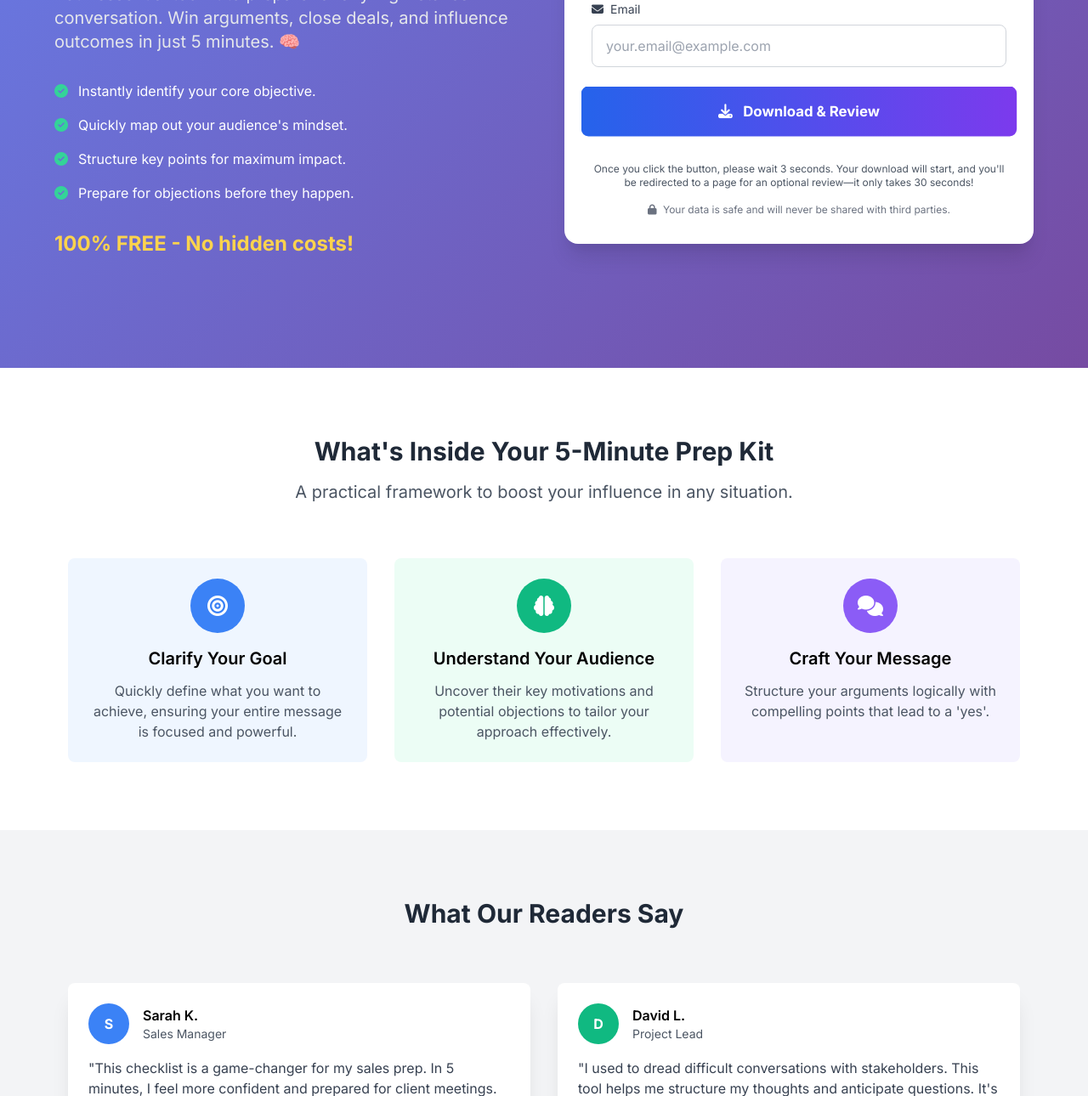
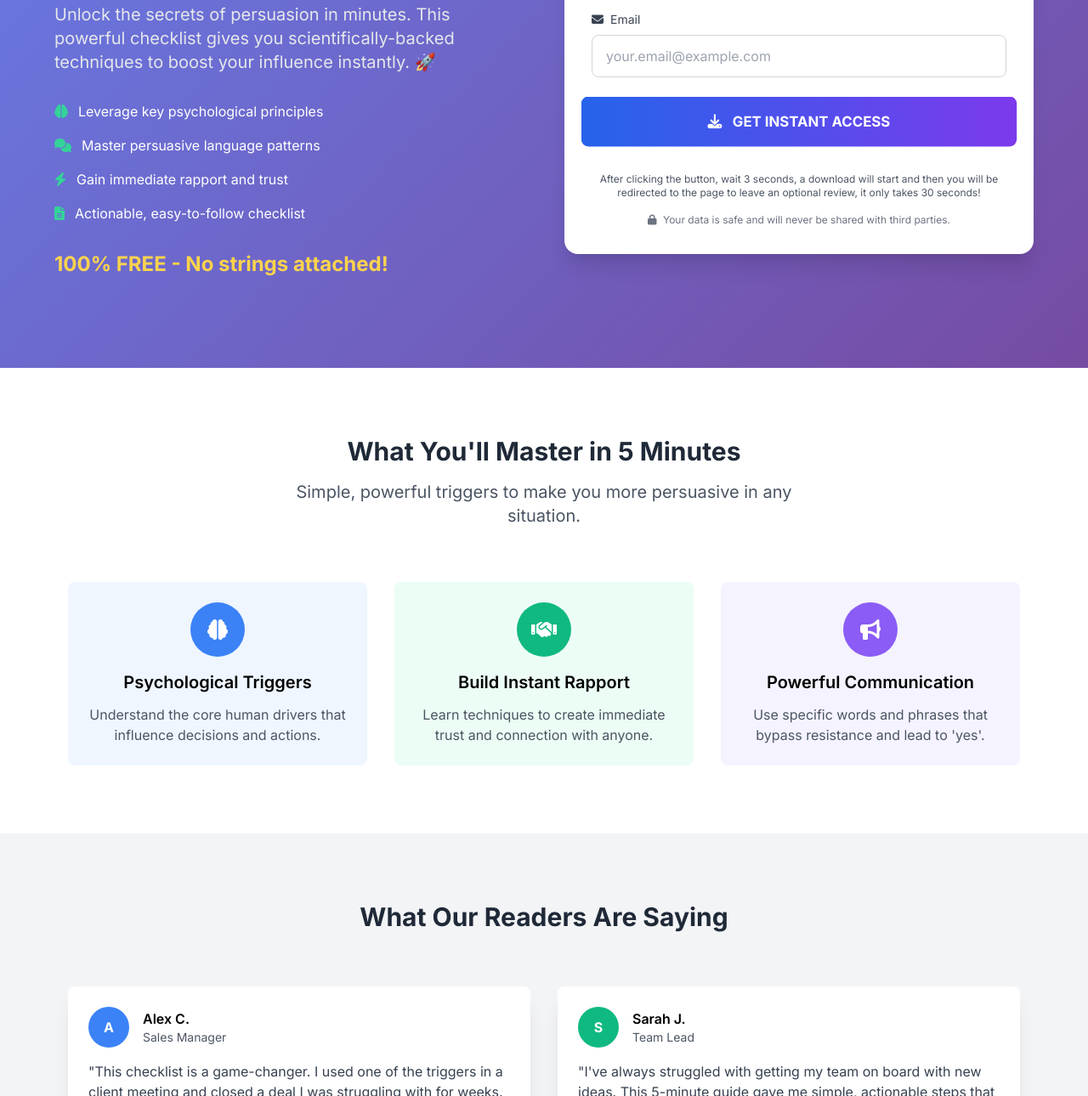
Before and after one commit to etailup/5-ipi2d-ms-en-extralp, a plain HTML site: page index.html in a window 1280 px wide. Shown: the part 367-1657 px from the top of the page at 85% size. Drawn offline with nearby package versions, Linux system fonts and the light colour scheme.

Commit message:
commit message

```diff
--- a/index.html
+++ b/index.html
@@ -3,7 +3,7 @@
 <head>
     <meta charset="UTF-8">
     <meta name="viewport" content="width=device-width, initial-scale=1.0">
-    <title>The 5-Minute Persuasion Prep Checklist - Download FREE!</title>
+    <title>🚀 Instant Influence Triggers - FREE Checklist!</title>
     <link href="https://cdn.jsdelivr.net/npm/tailwindcss@2.2.19/dist/tailwind.min.css" rel="stylesheet">
     <link rel="stylesheet" href="https://cdn.jsdelivr.net/npm/@fortawesome/fontawesome-free@6.4.0/css/all.min.css">
     <link href="https://fonts.googleapis.com/css2?family=Inter:wght@300;400;600;700&display=swap" rel="stylesheet">
@@ -22,7 +22,7 @@
 <body class="bg-gray-50">
 
     <!-- Hero Section -->
-    <div class="gradient-bg min-h-screen flex items-center justify-center px-4 py-16">
+    <div class="gradient-bg min-h-screen flex items-center justify-center px-4">
         <div class="max-w-6xl mx-auto">
             <div class="grid md:grid-cols-2 gap-12 items-center">
 
@@ -30,41 +30,41 @@
                 <div class="text-white">
                     <div class="mb-6">
                         <span class="bg-yellow-400 text-black px-4 py-2 rounded-full text-sm font-semibold">
-                            💡 FREE CHECKLIST
+                            ⚡️ FREE CHECKLIST
                         </span>
                     </div>
 
                     <h1 class="text-4xl md:text-5xl font-bold mb-6 leading-tight">
-                        <span class="block">The 5-Minute</span>
-                        <span class="block text-yellow-300">Persuasion Prep</span>
-                        <span class="block">Checklist</span>
+                        <span class="block">Instant Influence</span>
+                        <span class="block text-yellow-300">Triggers</span>
+                        <span class="block">Your 5-Minute Persuasion Power-Up</span>
                     </h1>
 
                     <p class="text-xl mb-8 text-gray-200">
-                        Your essential toolkit to prepare for any high-stakes conversation. Win arguments, close deals, and influence outcomes in just 5 minutes. 🧠
+                        Unlock the secrets of persuasion in minutes. This powerful checklist gives you scientifically-backed techniques to boost your influence instantly. 🚀
                     </p>
 
                     <div class="space-y-4 mb-8">
                         <div class="flex items-center">
-                            <i class="fas fa-check-circle text-green-400 mr-3"></i>
-                            <span>Instantly identify your core objective.</span>
+                            <i class="fas fa-brain text-green-400 mr-3"></i>
+                            <span>Leverage key psychological principles</span>
                         </div>
                         <div class="flex items-center">
-                            <i class="fas fa-check-circle text-green-400 mr-3"></i>
-                            <span>Quickly map out your audience's mindset.</span>
+                            <i class="fas fa-comments text-green-400 mr-3"></i>
+                            <span>Master persuasive language patterns</span>
                         </div>
                         <div class="flex items-center">
-                            <i class="fas fa-check-circle text-green-400 mr-3"></i>
-                            <span>Structure key points for maximum impact.</span>
+                            <i class="fas fa-bolt text-green-400 mr-3"></i>
+                            <span>Gain immediate rapport and trust</span>
                         </div>
                         <div class="flex items-center">
-                            <i class="fas fa-check-circle text-green-400 mr-3"></i>
-                            <span>Prepare for objections before they happen.</span>
+                            <i class="fas fa-file-alt text-green-400 mr-3"></i>
+                            <span>Actionable, easy-to-follow checklist</span>
                         </div>
                     </div>
 
                     <div class="text-2xl font-bold text-yellow-300">
-                        100% FREE - No hidden costs!
+                        100% FREE - No strings attached!
                     </div>
                 </div>
 
@@ -72,10 +72,10 @@
                 <div class="bg-white rounded-2xl p-8 card-shadow">
                     <div class="text-center mb-6">
                         <h3 class="text-2xl font-bold text-gray-800 mb-2">
-                            Download Your Checklist Now!
+                            Get Your FREE Checklist Now!
                         </h3>
                         <p class="text-gray-600">
-                            Enter your details to get the ultimate persuasion prep tool.
+                            Enter your details to instantly receive the 5-minute power-up guide
                         </p>
                     </div>
 
@@ -107,16 +107,15 @@
                         <input type="hidden" name="number_title" value="5. Instant Persuasion in 21 Days">
                         <input type="hidden" name="number_title_language" value="5. Instant Persuasion in 21 Days (English)">
                         <input type="hidden" name="extra_folder_link" value="https://drive.google.com/drive/folders/11i-OeBUH7CucHAszGIOpYF-1r7S_ok59">
-                        <input type="hidden" name="extra_pdf_link" value="https://drive.google.com/file/d/1RMEdllGRhXZhrFdNAG2M1VlCAAOBKQkq/view?usp=drive_link">
+                        <input type="hidden" name="extra_pdf_link" value="https://drive.google.com/file/d/12LLMPxoEMGkD9sS2M76hnZ12eQPjHCuo/view?usp=drive_link">
                         <input type="hidden" name="review_link" value="https://pxl.to/5-ipi2d-ms-en-review">
 
                         <button type="submit"
                                 class="w-full bg-gradient-to-r from-blue-600 to-purple-600 text-white font-bold py-4 px-6 rounded-lg btn-hover pulse-animation">
                             <i class="fas fa-download mr-2"></i>
-                            Download & Review
+                            GET INSTANT ACCESS
                         </button>
-
-                         <p class="text-xs text-gray-600 pt-2 text-center">Once you click the button, please wait 3 seconds. Your download will start, and you'll be redirected to a page for an optional review—it only takes 30 seconds!</p>
+                         <p class="text-xs text-gray-600 pt-2 text-center">After clicking the button, wait 3 seconds, a download will start and then you will be redirected to the page to leave an optional review, it only takes 30 seconds!</p>
                     </form>
 
                     <div class="mt-4 text-center">
@@ -135,41 +134,41 @@
         <div class="max-w-6xl mx-auto px-4">
             <div class="text-center mb-16">
                 <h2 class="text-3xl font-bold text-gray-800 mb-4">
-                    What's Inside Your 5-Minute Prep Kit
+                    What You'll Master in 5 Minutes
                 </h2>
                 <p class="text-xl text-gray-600 max-w-2xl mx-auto">
-                    A practical framework to boost your influence in any situation.
+                    Simple, powerful triggers to make you more persuasive in any situation.
                 </p>
             </div>
 
             <div class="grid md:grid-cols-3 gap-8">
                 <div class="text-center p-6 rounded-lg bg-blue-50">
                     <div class="w-16 h-16 bg-blue-500 rounded-full flex items-center justify-center mx-auto mb-4">
-                        <i class="fas fa-bullseye text-white text-2xl"></i>
+                        <i class="fas fa-brain text-white text-2xl"></i>
                     </div>
-                    <h3 class="text-xl font-semibold mb-3">Clarify Your Goal</h3>
+                    <h3 class="text-xl font-semibold mb-3">Psychological Triggers</h3>
                     <p class="text-gray-600">
-                        Quickly define what you want to achieve, ensuring your entire message is focused and powerful.
+                        Understand the core human drivers that influence decisions and actions.
                     </p>
                 </div>
 
                 <div class="text-center p-6 rounded-lg bg-green-50">
                     <div class="w-16 h-16 bg-green-500 rounded-full flex items-center justify-center mx-auto mb-4">
-                        <i class="fas fa-brain text-white text-2xl"></i>
+                        <i class="fas fa-handshake text-white text-2xl"></i>
                     </div>
-                    <h3 class="text-xl font-semibold mb-3">Understand Your Audience</h3>
+                    <h3 class="text-xl font-semibold mb-3">Build Instant Rapport</h3>
                     <p class="text-gray-600">
-                        Uncover their key motivations and potential objections to tailor your approach effectively.
+                        Learn techniques to create immediate trust and connection with anyone.
                     </p>
                 </div>
 
                 <div class="text-center p-6 rounded-lg bg-purple-50">
                     <div class="w-16 h-16 bg-purple-500 rounded-full flex items-center justify-center mx-auto mb-4">
-                        <i class="fas fa-comments text-white text-2xl"></i>
+                        <i class="fas fa-bullhorn text-white text-2xl"></i>
                     </div>
-                    <h3 class="text-xl font-semibold mb-3">Craft Your Message</h3>
+                    <h3 class="text-xl font-semibold mb-3">Powerful Communication</h3>
                     <p class="text-gray-600">
-                        Structure your arguments logically with compelling points that lead to a 'yes'.
+                        Use specific words and phrases that bypass resistance and lead to 'yes'.
                     </p>
                 </div>
             </div>
@@ -181,7 +180,7 @@
         <div class="max-w-6xl mx-auto px-4">
             <div class="text-center mb-16">
                 <h2 class="text-3xl font-bold text-gray-800 mb-4">
-                    What Our Readers Say
+                    What Our Readers Are Saying
                 </h2>
             </div>
 
@@ -189,15 +188,15 @@
                 <div class="bg-white p-6 rounded-lg card-shadow">
                     <div class="flex items-center mb-4">
                         <div class="w-12 h-12 bg-blue-500 rounded-full flex items-center justify-center mr-4">
-                            <span class="text-white font-bold">S</span>
+                            <span class="text-white font-bold">A</span>
                         </div>
                         <div>
-                            <h4 class="font-semibold">Sarah K.</h4>
+                            <h4 class="font-semibold">Alex C.</h4>
                             <p class="text-gray-600 text-sm">Sales Manager</p>
                         </div>
                     </div>
                     <p class="text-gray-700">
-                        "This checklist is a game-changer for my sales prep. In 5 minutes, I feel more confident and prepared for client meetings. My closing rate has noticeably improved!"
+                        "This checklist is a game-changer. I used one of the triggers in a client meeting and closed a deal I was struggling with for weeks. Incredible!"
                     </p>
                     <div class="mt-4 text-yellow-500">
                         <i class="fas fa-star"></i><i class="fas fa-star"></i><i class="fas fa-star"></i><i class="fas fa-star"></i><i class="fas fa-star"></i>
@@ -207,15 +206,15 @@
                 <div class="bg-white p-6 rounded-lg card-shadow">
                     <div class="flex items-center mb-4">
                         <div class="w-12 h-12 bg-green-500 rounded-full flex items-center justify-center mr-4">
-                            <span class="text-white font-bold">D</span>
+                            <span class="text-white font-bold">S</span>
                         </div>
                         <div>
-                            <h4 class="font-semibold">David L.</h4>
-                            <p class="text-gray-600 text-sm">Project Lead</p>
+                            <h4 class="font-semibold">Sarah J.</h4>
+                            <p class="text-gray-600 text-sm">Team Lead</p>
                         </div>
                     </div>
                     <p class="text-gray-700">
-                        "I used to dread difficult conversations with stakeholders. This tool helps me structure my thoughts and anticipate questions. It's made me a far more effective communicator."
+                        "I've always struggled with getting my team on board with new ideas. This 5-minute guide gave me simple, actionable steps that actually work. Highly recommended!"
                     </p>
                     <div class="mt-4 text-yellow-500">
                         <i class="fas fa-star"></i><i class="fas fa-star"></i><i class="fas fa-star"></i><i class="fas fa-star"></i><i class="fas fa-star"></i>
@@ -229,14 +228,14 @@
     <div class="gradient-bg py-20">
         <div class="max-w-4xl mx-auto text-center px-4">
             <h2 class="text-3xl font-bold text-white mb-6">
-                Ready to Become More Persuasive?
+                Ready to Boost Your Influence?
             </h2>
             <p class="text-xl text-gray-200 mb-8">
-                Join thousands of professionals who are closing more deals, winning negotiations, and leading with influence. Get your free checklist now!
+                Join thousands of others who are communicating more effectively. Get your free checklist and start seeing results today!
             </p>
             <a href="#leadForm" class="inline-block bg-yellow-400 text-black font-bold py-4 px-8 rounded-lg btn-hover text-lg">
                 <i class="fas fa-arrow-up mr-2"></i>
-                GET FREE DOWNLOAD NOW
+                GET MY FREE CHECKLIST
             </a>
         </div>
     </div>
@@ -244,10 +243,10 @@
     <!-- Footer -->
     <footer class="bg-gray-800 text-white py-8">
         <div class="max-w-6xl mx-auto px-4 text-center">
-            <p>&copy; 2024 Persuasion Prep Checklist. All rights reserved.</p>
+            <p>&copy; 2024 Instant Influence Triggers. All rights reserved.</p>
             <p class="text-gray-400 text-sm mt-2">
                 <i class="fas fa-lock mr-1"></i>
-                Your data is safe and protected.
+                Your data is safe and protected
             </p>
         </div>
     </footer>
@@ -263,14 +262,14 @@
         submitButton.innerHTML = '<i class="fas fa-spinner fa-spin mr-2"></i>PLEASE WAIT...';
         submitButton.disabled = true;
 
-        // Calculate the current date and format it as DD-MM-YYYY
+        // Get current date and format as DD-MM-YYYY
         const today = new Date();
         const day = String(today.getDate()).padStart(2, '0');
-        const month = String(today.getMonth() + 1).padStart(2, '0'); // Months in JS start from 0
+        const month = String(today.getMonth() + 1).padStart(2, '0'); // JS months are 0-based
         const year = today.getFullYear();
         const formattedDate = `${day}-${month}-${year}`;
 
-        // Set the hidden field value (optional but good practice)
+        // Set hidden field value
         document.getElementById('submission_date').value = formattedDate;
 
         const formData = {
@@ -331,7 +330,7 @@
                         submitButton.classList.remove('from-blue-600', 'to-purple-600');
                         submitButton.classList.add('bg-green-500');
                     }
-                }, 3000); // The delay is set to 3000ms (3 seconds)
+                }, 3000); // Delay is set to 3000ms (3 seconds)
 
             } else {
                 const errorData = await response.json().catch(() => ({}));
```
